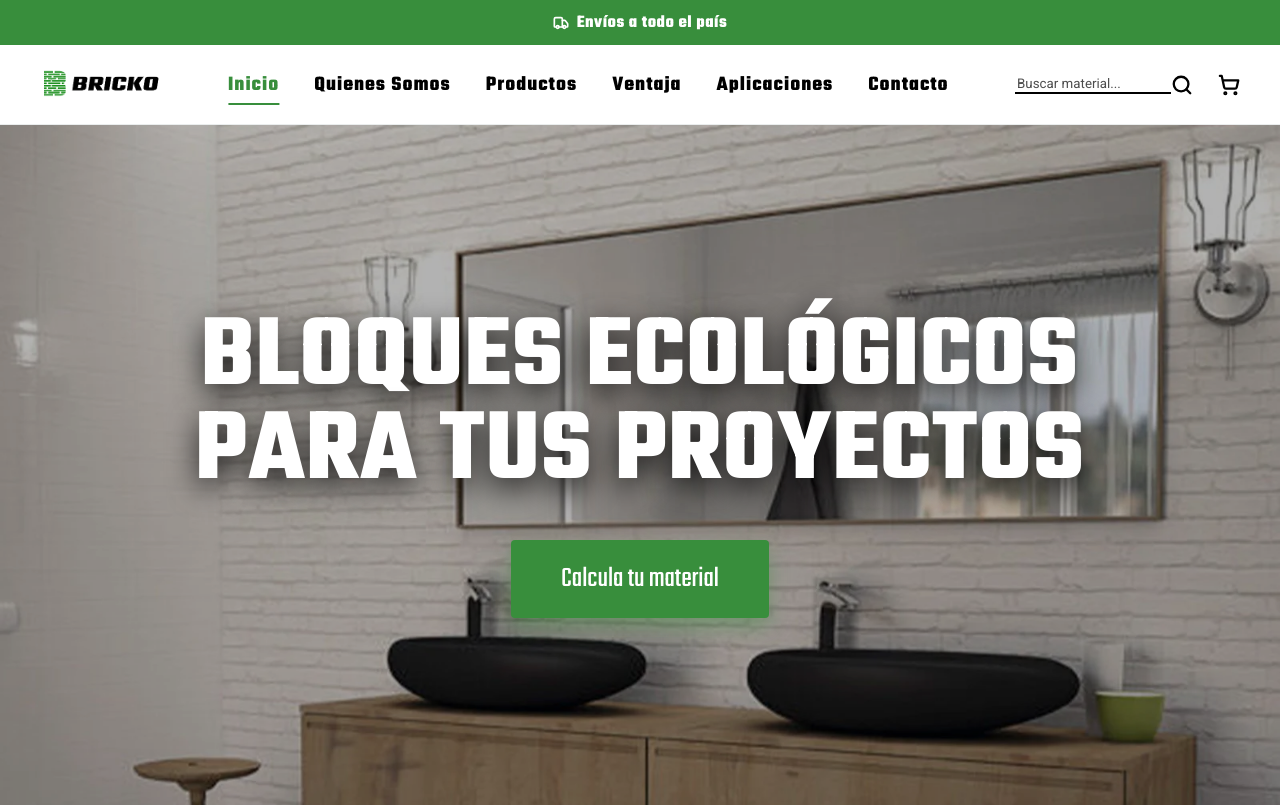
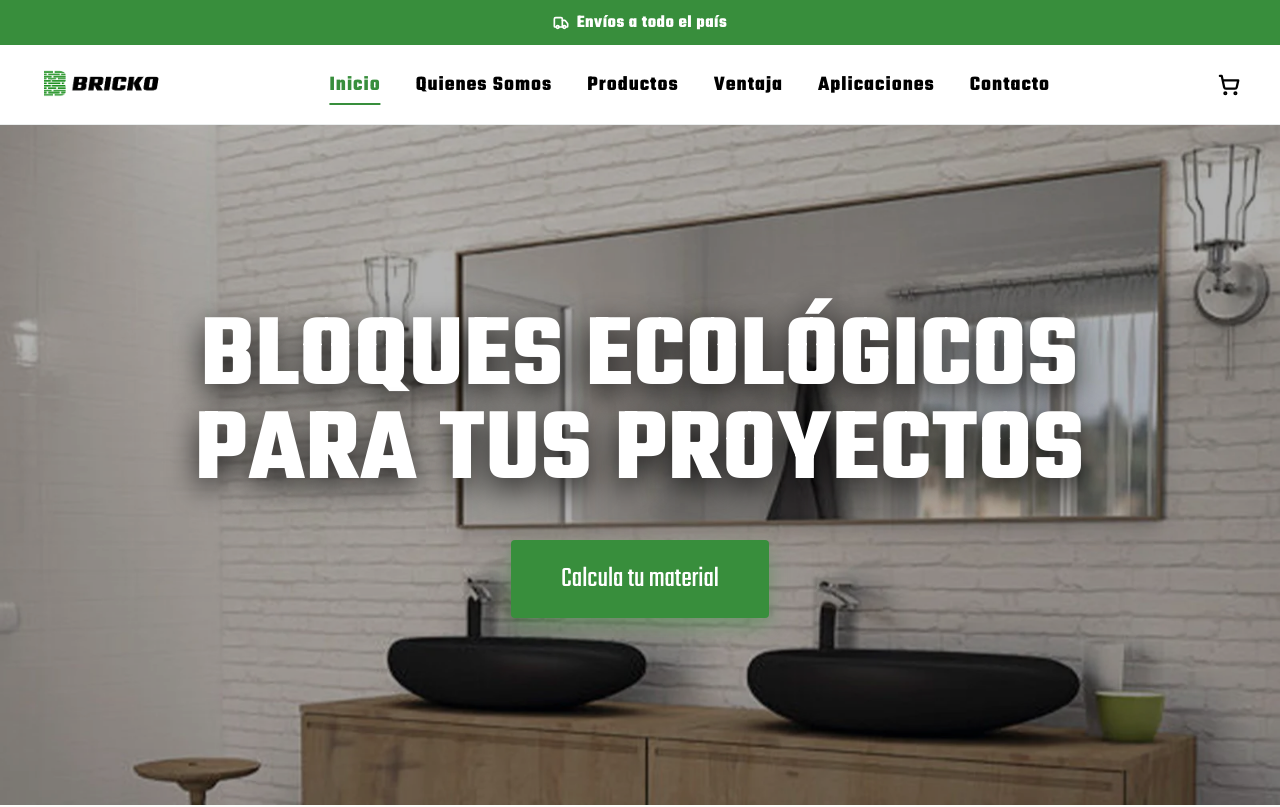
Before and after one commit to kikewebcity/brickosfinal, a React (Vite) app: page / in a window 1280 px wide. Shown: the top 807 px of the page. Built offline with nearby package versions, Linux system fonts and the light colour scheme.

Commit message:
Actualizar App.jsx

```diff
--- a/src/App.jsx
+++ b/src/App.jsx
@@ -12,8 +12,8 @@ import Productos from './Components/Productos';
 import Ventaja from './Components/Ventaja';
 import FaqsProductos from './Components/FaqsProductos';
 
-// Importación de iconos y activos visuales
-import { Search, ShoppingCart, Truck } from 'lucide-react';
+// Importación de iconos y activos visuales (Buscador eliminado por eficiencia UX)
+import { ShoppingCart, Truck } from 'lucide-react';
 import logoBricko from './assets/logobricko.png';
 import logoWhite from './assets/logowhite.png';
 import iconYt from './assets/iconoyoutube.png';
@@ -22,12 +22,11 @@ import iconFb from './assets/iconofacebook.png';
 
 function App() {
   const [menuOpen, setMenuOpen] = useState(false);
-  const [buscadorAbierto, setBuscadorAbierto] = useState(false);
   const [currentSlide, setCurrentSlide] = useState(0);
   const [vistaActual, setVistaActual] = useState('inicio');
   const [scrolled, setScrolled] = useState(false);
 
-  // Protocolo de activos optimizados
+  // Protocolo de activos optimizados (.webp)
   const heroImages = ['/oficina.webp', '/banop.webp', '/murorecamara.webp'];
 
   const secciones = [
@@ -122,8 +121,8 @@ function App() {
         </div>
       </section>
 
-      {/* ENVOLTURA DINÁMICA: Efecto Hexagonal con Scroll-Driven Animation */}
-      <div className="fondo-dinamico-hexagonal">
+      {/* ENVOLTURA ECOSUSTENTABLE: Fondo de textura de celulosa */}
+      <div className="fondo-ecosustentable">
 
         <section className="intro-section">
           <div className="intro-container">
@@ -236,21 +235,8 @@ function App() {
           ))}
         </ul>
 
-        {/* PANEL DE ICONOS Y CONTROL MÓVIL */}
+        {/* PANEL DE ICONOS Y CONTROL MÓVIL (Interfaz limpia) */}
         <div className="iconos-navegacion">
-          <div className="contenedor-buscador">
-            <input
-              type="text"
-              className={`entrada-buscador ${buscadorAbierto ? 'activa' : ''}`}
-              placeholder="Buscar material..."
-            />
-            <Search
-              size={22}
-              strokeWidth={2.5}
-              className="boton-icono"
-              onClick={() => setBuscadorAbierto(!buscadorAbierto)}
-            />
-          </div>
           <ShoppingCart size={22} strokeWidth={2.5} className="boton-icono" />
 
           <button
```
